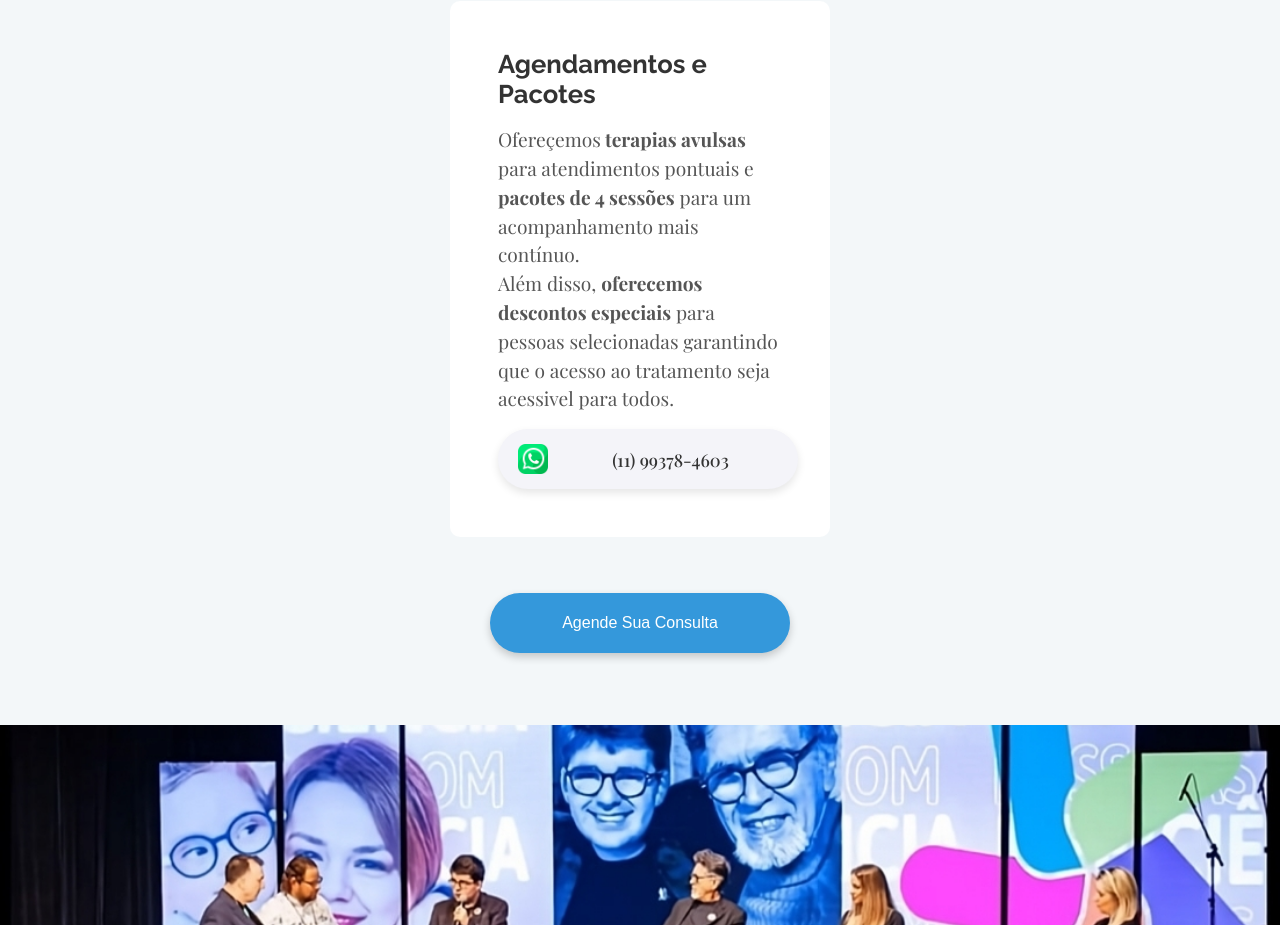
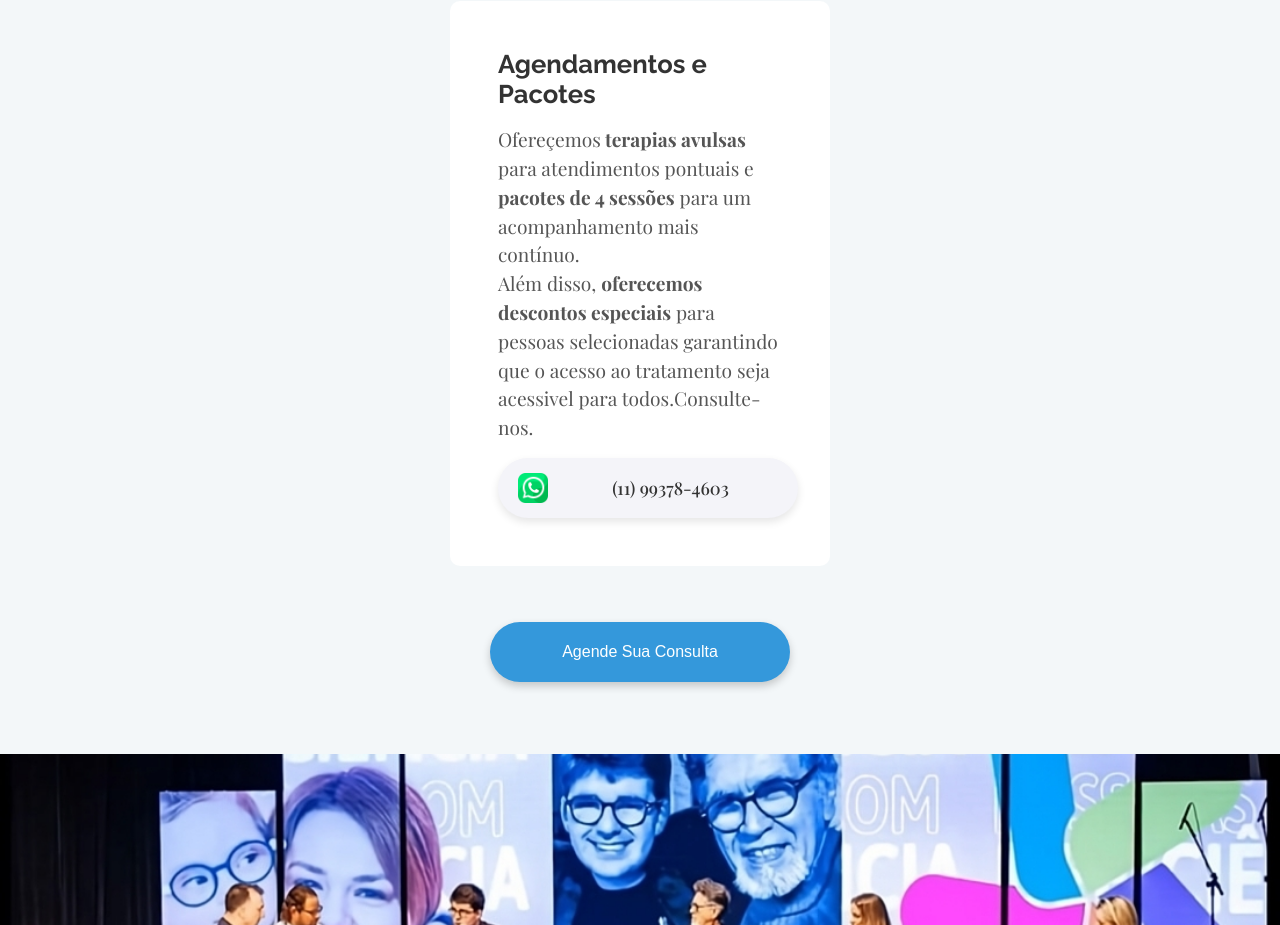
Before and after one commit to Mateus1rosengarten/gutoMaia, a Next.js app: page / in a window 1280 px wide. Shown: the part 3120-4045 px from the top of the page. Built offline with nearby package versions, Linux system fonts and the light colour scheme; a web font is replaced by a local one.

Commit message:
changig text in services

```diff
--- a/src/service.tsx
+++ b/src/service.tsx
@@ -179,7 +179,7 @@ const Service: React.FunctionComponent = () => {
         </ServiceCard>
         <ServiceCard>
           <h3 className="card-title"><strong>Agendamentos e Pacotes</strong></h3>
-          <p className="card-text">Ofereçemos<strong> terapias avulsas</strong> para atendimentos pontuais e <strong>pacotes de 4 sessões</strong> para um acompanhamento mais contínuo.<br/> Além disso, <strong>oferecemos descontos especiais</strong> para pessoas selecionadas garantindo que o acesso ao tratamento seja acessivel para todos.</p>
+          <p className="card-text">Ofereçemos<strong> terapias avulsas</strong> para atendimentos pontuais e <strong>pacotes de 4 sessões</strong> para um acompanhamento mais contínuo.<br/> Além disso, <strong>oferecemos descontos especiais</strong> para pessoas selecionadas garantindo que o acesso ao tratamento seja acessivel para todos.Consulte-nos.</p>
           <Button href={`https://wa.me/5511993784603?text=${customMessage}`} target="_blank">
           <img className="icon" src="./images/whatsapp.png" alt="WhatsApp" />
           <span>(11) 99378-4603</span>
```
